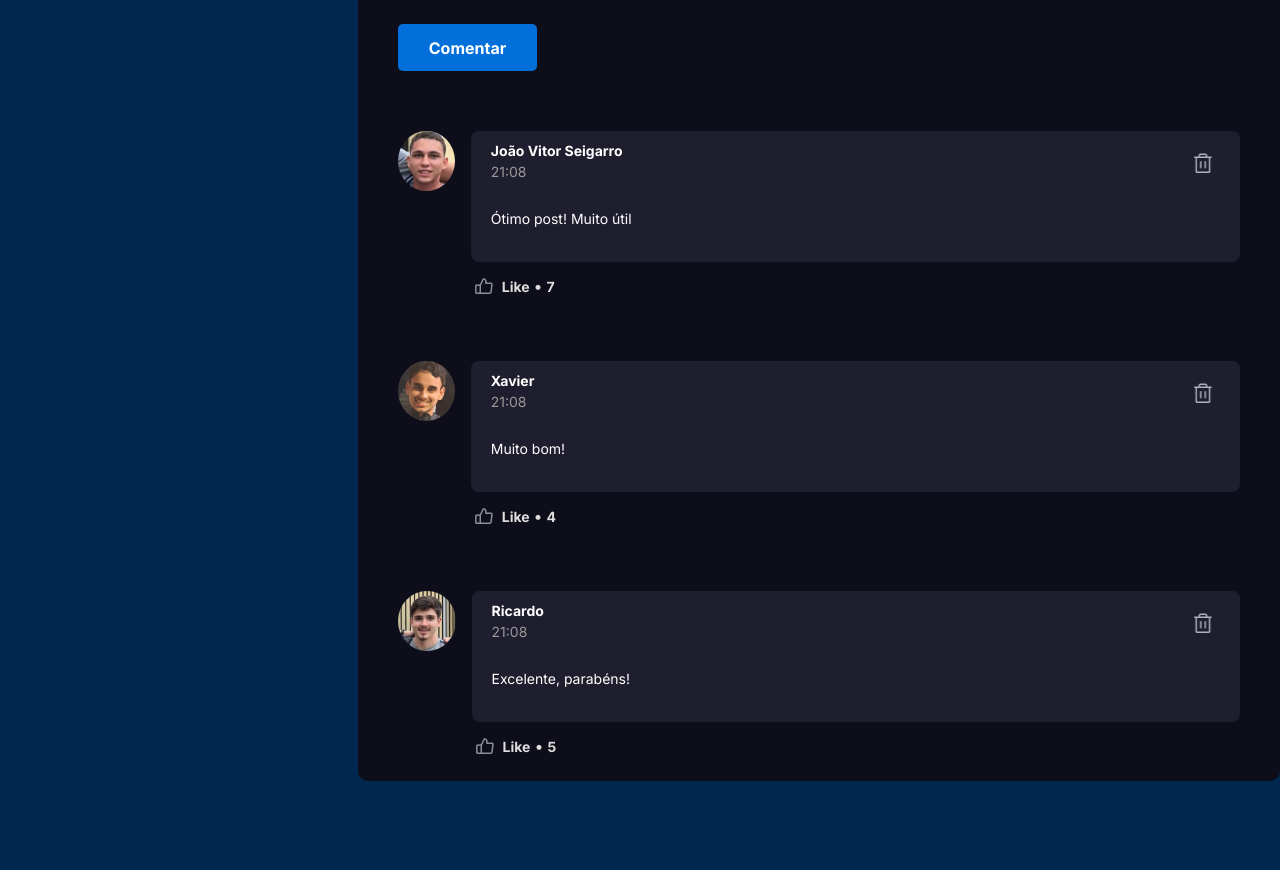
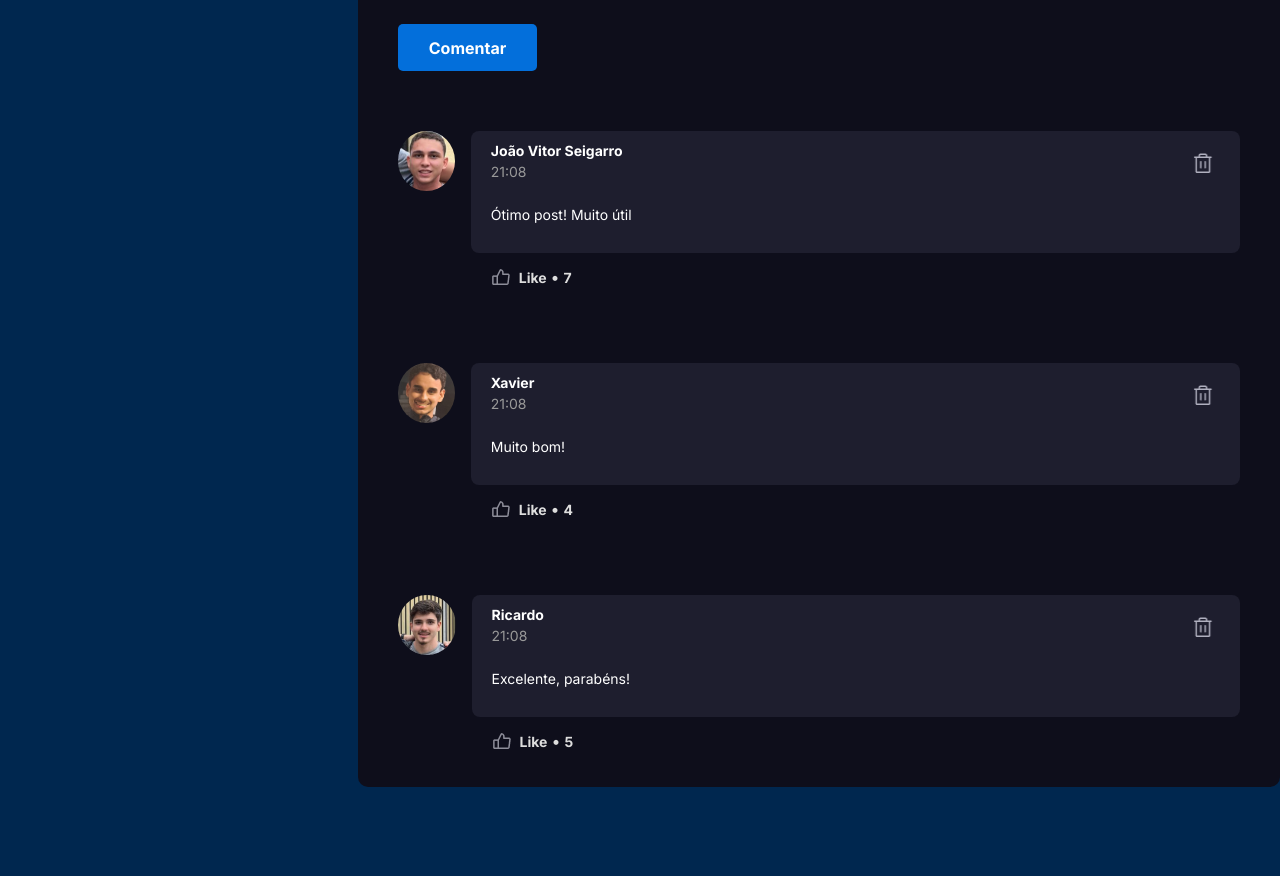
Before and after one commit to gabrieltrindade-dev/tarefa-react-InJunior, a React (Vite) app in the folder react-project/: page / in a window 1280 px wide. Shown: the part 1258-2134 px from the top of the page. Built offline with nearby package versions, Linux system fonts and the light colour scheme.

Commit message:
fix: flexibilidade caixa de texto do comentário

```diff
--- a/react-project/src/components/Coments/styles.module.css
+++ b/react-project/src/components/Coments/styles.module.css
@@ -1,9 +1,10 @@
 .comentario {
   width: 842px;
-  height: 150px;
   display: flex;
   gap: 16px;
   padding: 40px;
+  margin-bottom: 30px;
+  position: relative;
 }
 
 .fotoPerfil {
@@ -16,13 +17,13 @@
 
 .corpo {
   width: 766px;
-  height: 120px;
+  min-height: 100px;
   background-color: #1e1e2e;
   border-radius: 8px;
-  position: relative;
-  padding: 11px 25px 0 20px;
+  padding: 11px 25px 11px 20px;
   display: flex;
   flex-direction: column;
+  gap: 25px;
 }
 
 .cabecalho {
@@ -54,7 +55,6 @@
 }
 
 .texto {
-  margin-top: 29px;
   font-size: 14px;
   font-weight: 400;
   color: rgba(255, 255, 255, 1);
@@ -62,8 +62,7 @@
 
 .rodape {
   position: absolute;
-  bottom: -35px;
-  left: 3px;
+  bottom: 5px;
   display: flex;
   align-items: center;
   gap: 4px;
@@ -79,7 +78,6 @@
   filter: brightness(0) saturate(100%) invert(43%) sepia(90%) saturate(1478%) hue-rotate(187deg) brightness(101%) contrast(101%);
 }
 
-
 .botaoLike {
   display: flex;
   align-items: center;
@@ -92,7 +90,6 @@
 .botaoLike img {
   width: 20px;
   height: 20px;
-  filter: none;
 }
 
 .likeInfo {
@@ -107,15 +104,12 @@
 .likeInfo p {
   font-size: 14px;
   font-weight: 700;
-  margin: 0;
   color: rgba(221, 221, 221, 1);
 }
 
 .separador {
   color: rgba(221, 221, 221, 1);
   font-size: 16px;
-  line-height: 1;
-  margin: 0;
 }
 
 .likesCount {
```
